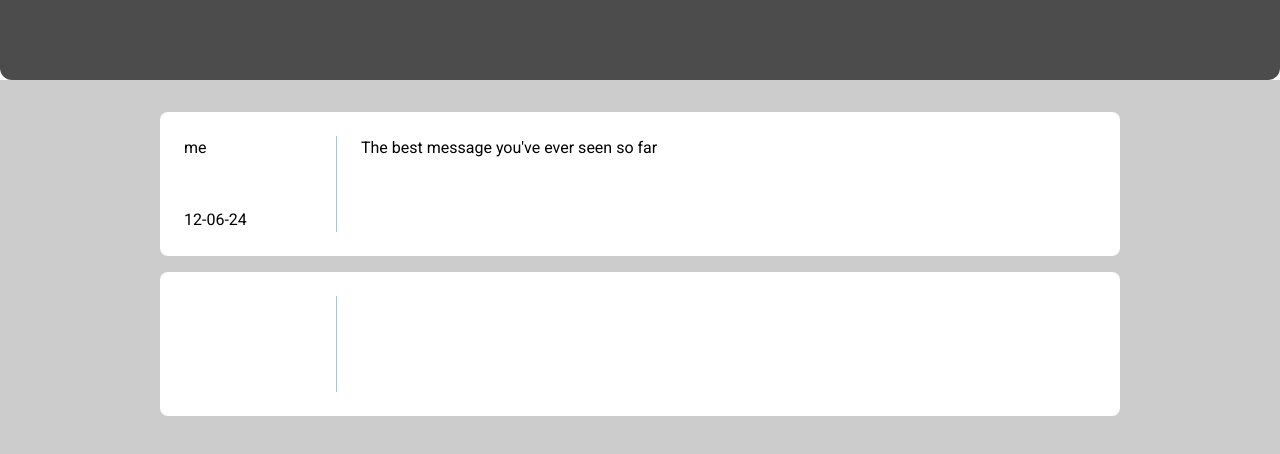
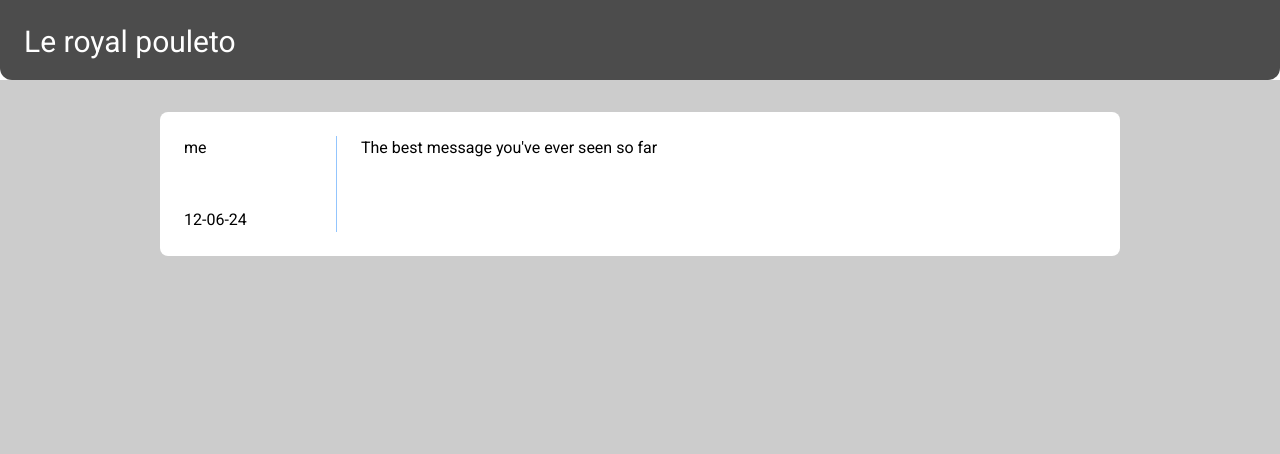
Before and after one commit to hugoponthieu/dorum-front, an Angular app: page /topic/1 in a window 1280 px wide. Shown: the top 454 px of the page. Built offline with nearby package versions, Linux system fonts and the light colour scheme.

Commit message:
init child topic router

```diff
--- /dev/null
+++ b/src/app/edit-message/edit-message.component.html
@@ -0,0 +1 @@
+<p>edit-message works!</p>
--- /dev/null
+++ b/src/app/posts-screen/posts-screen.component.html
@@ -0,0 +1,5 @@
+<div class="flex flex-row bg-black/20 h-full justify-center overflow-y-auto">
+    <div class="flex flex-col  w-3/4 pt-8 space-y-4">
+        <app-message [message]="message"></app-message>
+    </div>
+</div>
--- /dev/null
+++ b/src/app/posts-screen/posts-screen.component.ts
@@ -0,0 +1,18 @@
+import { Component } from '@angular/core';
+import { MessageComponent } from "../message/message.component";
+import { Message } from '../models/message';
+
+@Component({
+    selector: 'app-posts-screen',
+    standalone: true,
+    templateUrl: './posts-screen.component.html',
+    imports: [MessageComponent]
+})
+export class PostsScreenComponent {
+    message: Message = {
+        id: "1231",
+        content: "The best message you've ever seen so far",
+        author: "me",
+        date: "12-06-24"
+    }
+}
--- a/src/app/topic-screen/topic-screen.component.html
+++ b/src/app/topic-screen/topic-screen.component.html
@@ -1,9 +1,4 @@
-<div class="flex flex-row bg-black/70 h-20 rounded-b-xl"></div>
-
-<div class="flex flex-row bg-black/20 h-full justify-center ">
-<div class="flex flex-col  w-3/4 pt-8 space-y-4">
-    <app-message [message]="message"></app-message>
-    <app-message></app-message>
+<div class="flex flex-row bg-black/70 h-20 rounded-b-xl">
+    <p class="p-6 text-white text-3xl">{{topic.name}}</p>
 </div>
-
-</div>
+<router-outlet></router-outlet>
--- a/src/app/topic-screen/topic-screen.component.ts
+++ b/src/app/topic-screen/topic-screen.component.ts
@@ -1,19 +1,25 @@
-import { Component } from '@angular/core';
+import { Component, inject } from '@angular/core';
+import { ActivatedRoute, RouterOutlet } from '@angular/router';
+import { MessageComponent } from "../message/message.component";
+import { Topic } from '../models/topic';
 import { PostTableComponent } from "../post-table/post-table.component";
-import { MessageComponent } from "../message/message.component";
-import { Message } from '../models/message';
 
 @Component({
     selector: 'app-topic-screen',
     standalone: true,
     templateUrl: './topic-screen.component.html',
-    imports: [PostTableComponent, MessageComponent]
+    imports: [PostTableComponent, MessageComponent, RouterOutlet]
 })
 export class TopicScreenComponent {
-    message: Message = {
-        id: "1231",
-        content: "The best message you've ever seen so far",
-        author: "me",
-        date: "12-06-24"
-      }
+    private route = inject(ActivatedRoute);
+    ngOnInit(): void {
+        const id = Number(this.route.snapshot.paramMap.get('id'));
+    }
+    topic: Topic = {
+        id: 0,
+        name: 'Le royal pouleto',
+        numberOfPosts: 0,
+        lastPostDate: ''
+    }
+
 }
```
Also changed, not shown: src/app/app.routes.ts (+7 -1 lines), src/app/edit-message/edit-message.component.ts (added, +11 -0 lines).
